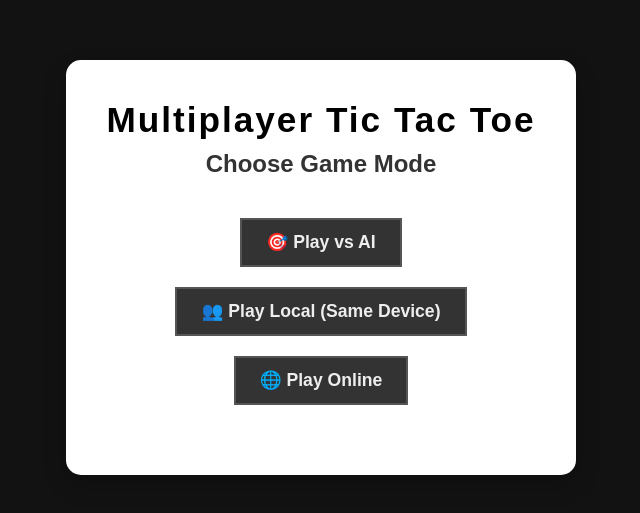
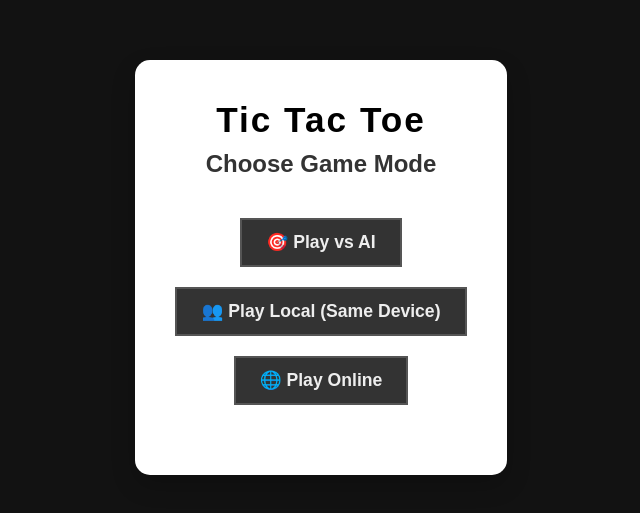
Before and after one commit to tochman-jr/tic_tac_toe, a website: page index.html in a window 1280 px wide. Shown: the part 133-646 px from the top of the page, without its empty margins (319-959 px from the left). Drawn offline with Linux system fonts and the light colour scheme.

Commit message:
title change

```diff
--- a/index.html
+++ b/index.html
@@ -11,7 +11,7 @@
 <body>
     <!-- menu screen (AI/local/online selection) -->
     <div id="menuScreen" class="container">
-        <h1>Multiplayer Tic Tac Toe</h1>
+        <h1> Tic Tac Toe</h1>
 
         <!-- Main Menu -->
         <div id="mainMenu" class="menu">
```
